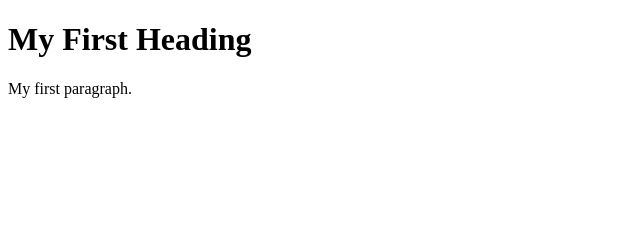
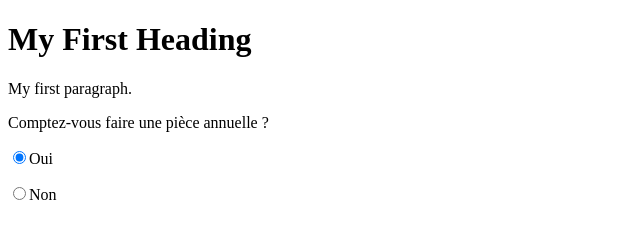
Before and after one commit to Darkiriq30/darkiriq30.github.io, a plain HTML site: page index.html in a window 1280 px wide. Shown: the whole page, without its empty margins (0-640 px from the left). Drawn offline with Linux system fonts and the light colour scheme.

Commit message:
Update index.html

```diff
--- a/index.html
+++ b/index.html
@@ -1,12 +1,23 @@
 <!DOCTYPE html>
 <html>
-<head>
-<title>Page Title</title>
-</head>
-<body>
+    <head>
+        <title>Compatibilité Atelier GTAIER</title>
+    </head>
+    <body>
+        <h1>My First Heading</h1>
+        <p>My first paragraph.</p>
+    </body>
 
-<h1>My First Heading</h1>
-<p>My first paragraph.</p>
 
-</body>
+
+<div id="wrapper">
+    <label for="yes_no_radio">Comptez-vous faire une pièce annuelle ?</label>
+  <p>
+  <input type="radio" name="yes_no" checked>Oui</input>
+  </p>
+  <p>
+  <input type="radio" name="yes_no">Non</input>
+  </p>
+</div>
+
 </html>
```
